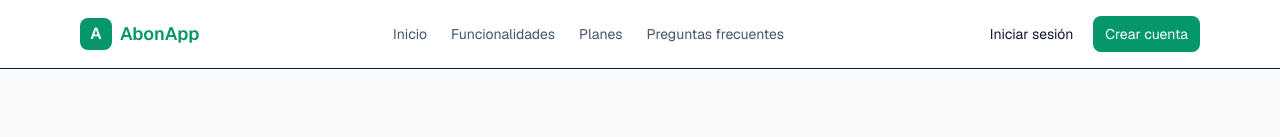
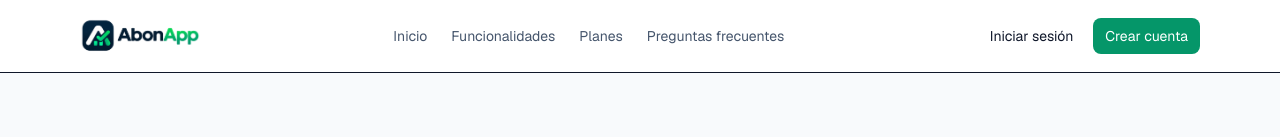
Before and after one commit to amarinr786-droid/AbonApp, a Next.js app in the folder abonapp/: page / in a window 1280 px wide. Shown: the top 137 px of the page. Built offline with nearby package versions, Linux system fonts and the light colour scheme; no server answers.

Commit message:
style: agrego el nuevo logo de AbonApp en la barra superior

```diff
--- a/abonapp/components/layout/Logo.tsx
+++ b/abonapp/components/layout/Logo.tsx
@@ -1,9 +1,9 @@
 import Link from "next/link";
+import Image from "next/image";
 export default function Logo({ href = "/" }: { href?: string }) {
   return (
-    <Link href={href} className="flex items-center gap-2 font-semibold text-brand">
-      <span className="grid h-8 w-8 place-items-center rounded-lg bg-brand text-white">A</span>
-      <span className="text-lg">AbonApp</span>
+    <Link href={href} className="flex items-center">
+      <Image src="/logo.png" alt="AbonApp" width={160} height={48} priority className="h-10 w-auto" />
     </Link>
   );
 }
```
Also changed, not shown: abonapp/public/logo.png (added).
